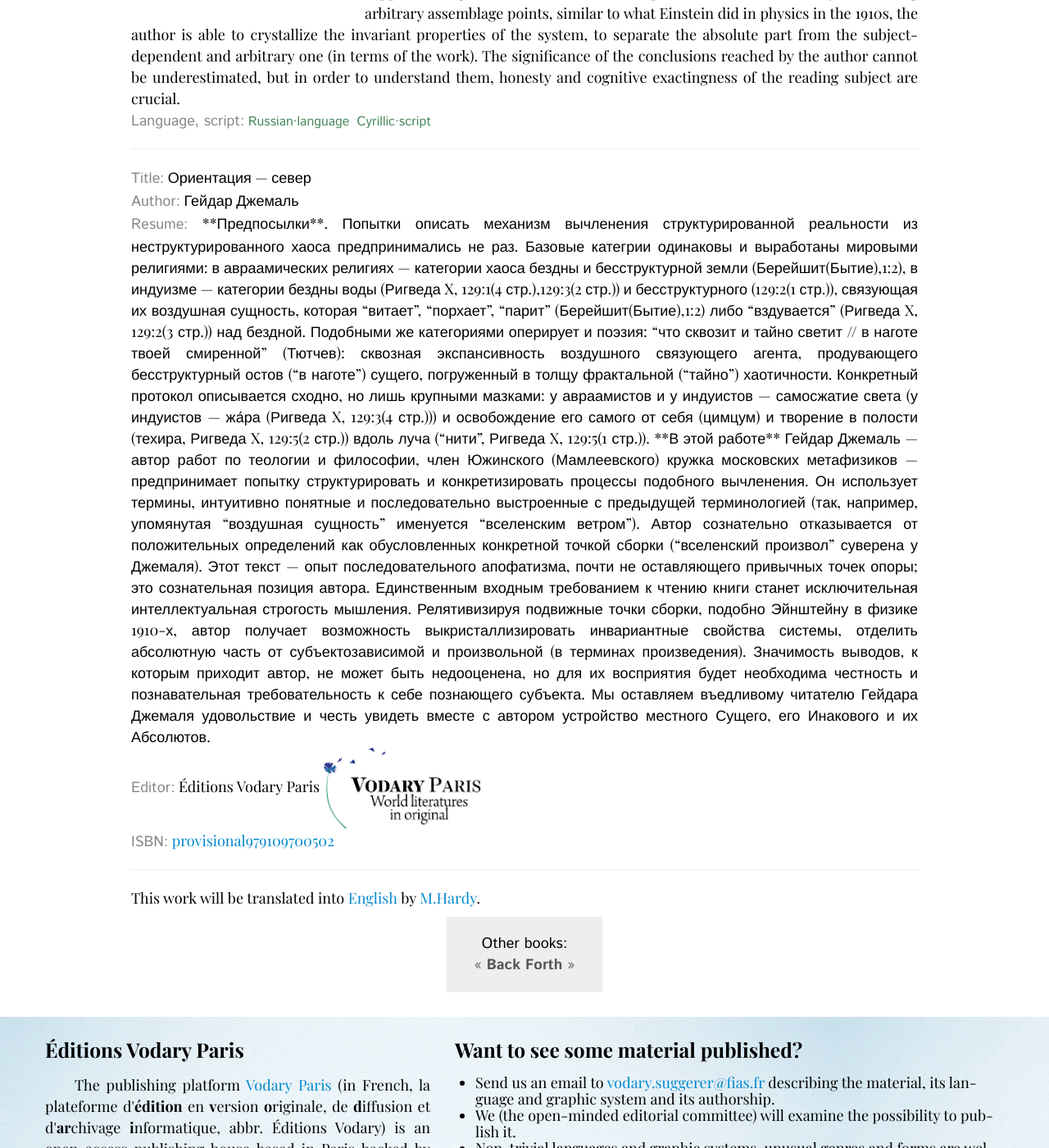
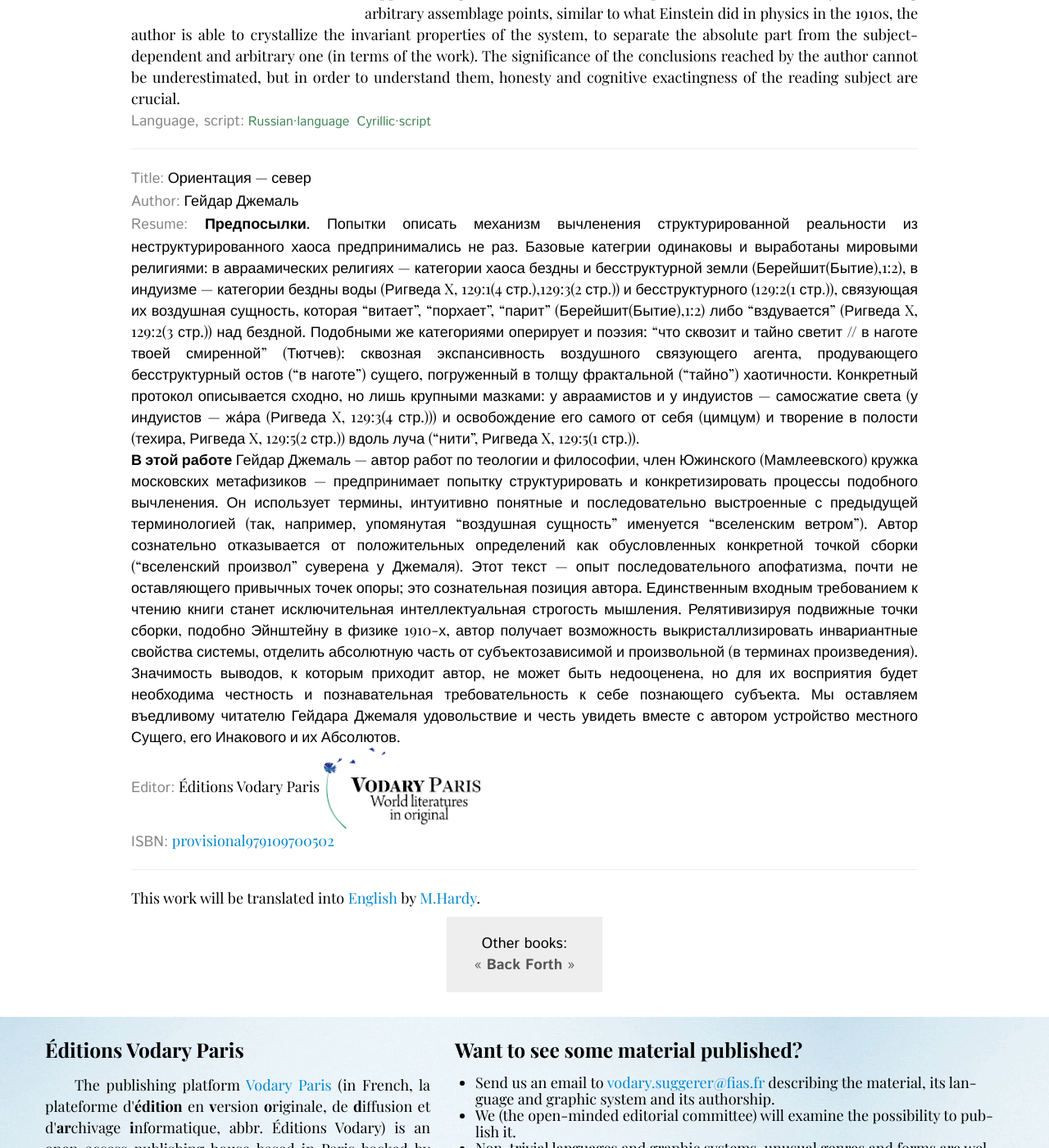
Before and after one commit to mlare/vodary, a Jekyll site: the page built from _posts/2018-11-24-jamal.markdown, in a window 1280 px wide and 1400 px high, scrolled down 715 px. Shown: the whole window at 82% size. Built offline with Jekyll 4.4.1, drawn with Linux system fonts in a browser that asks for light colours; some web fonts are replaced; Markdown is read by kramdown in place of the engine named in the settings.

```diff
--- a/_posts/2018-11-24-jamal.markdown
+++ b/_posts/2018-11-24-jamal.markdown
@@ -9,9 +9,8 @@ demo:
 author: Geydar Dzhemal
 ortitle: Ориентация — север
 orauthor: Гейдар Джемаль
-orresume: "**Предпосылки**. Попытки описать механизм вычленения структурированной реальности из неструктурированного хаоса предпринимались не раз. Базовые категрии одинаковы и выработаны мировыми религиями: в авраамических религиях —  категории хаоса бездны и бесструктурной земли (Берейшит(Бытие),1:2), в индуизме —  категории бездны воды (Ригведа X, 129:1(4 стр.),129:3(2 стр.)) и бесструктурного (129:2(1 стр.)), связующая их воздушная сущность, которая “витает”, “порхает”, “парит” (Берейшит(Бытие),1:2) либо “вздувается” (Ригведа X, 129:2(3 стр.)) над бездной. Подобными же категориями оперирует и поэзия: “что сквозит и тайно светит // в наготе твоей смиренной” (Тютчев): сквозная экспансивность воздушного связующего агента, продувающего бесструктурный остов (“в наготе”) сущего, погруженный в толщу фрактальной (“тайно”) хаотичности. Конкретный протокол описывается сходно, но лишь крупными мазками: у авраамистов и у индуистов — самосжатие света (у индуистов — жа́ра (Ригведа X, 129:3(4 стр.))) и освобождение его самого от себя (цимцум) и творение в полости (техира, Ригведа X, 129:5(2 стр.)) вдоль луча (“нити”, Ригведа X, 129:5(1 стр.)).
-
-**В этой работе** Гейдар Джемаль — автор работ по теологии и философии, член Южинского (Мамлеевского) кружка московских метафизиков — предпринимает попытку структурировать и конкретизировать процессы подобного вычленения. Он использует термины, интуитивно понятные и последовательно выстроенные с предыдущей терминологией (так, например, упомянутая “воздушная сущность” именуется “вселенским ветром”). Автор сознательно отказывается от положительных определений как обусловленных конкретной точкой сборки (“вселенский произвол” суверена у Джемаля). Этот текст — опыт последовательного апофатизма, почти не оставляющего привычных точек опоры; это сознательная позиция автора. Единственным входным требованием к чтению книги станет исключительная интеллектуальная строгость мышления. Релятивизируя подвижные точки сборки, подобно Эйнштейну в физике 1910-х, автор получает возможность выкристаллизировать инвариантные свойства системы, отделить абсолютную часть от субъектозависимой и произвольной (в терминах произведения). Значимость выводов, к которым приходит автор, не может быть недооценена, но для их восприятия будет необходима честность и  познавательная требовательность к себе познающего субъекта. Мы оставляем въедливому читателю Гейдара Джемаля удовольствие и честь увидеть вместе с автором устройство местного Сущего, его Инакового и их Абсолютов."
+orresume: "<strong>Предпосылки</strong>. Попытки описать механизм вычленения структурированной реальности из неструктурированного хаоса предпринимались не раз. Базовые категрии одинаковы и выработаны мировыми религиями: в авраамических религиях —  категории хаоса бездны и бесструктурной земли (Берейшит(Бытие),1:2), в индуизме —  категории бездны воды (Ригведа X, 129:1(4 стр.),129:3(2 стр.)) и бесструктурного (129:2(1 стр.)), связующая их воздушная сущность, которая “витает”, “порхает”, “парит” (Берейшит(Бытие),1:2) либо “вздувается” (Ригведа X, 129:2(3 стр.)) над бездной. Подобными же категориями оперирует и поэзия: “что сквозит и тайно светит // в наготе твоей смиренной” (Тютчев): сквозная экспансивность воздушного связующего агента, продувающего бесструктурный остов (“в наготе”) сущего, погруженный в толщу фрактальной (“тайно”) хаотичности. Конкретный протокол описывается сходно, но лишь крупными мазками: у авраамистов и у индуистов — самосжатие света (у индуистов — жа́ра (Ригведа X, 129:3(4 стр.))) и освобождение его самого от себя (цимцум) и творение в полости (техира, Ригведа X, 129:5(2 стр.)) вдоль луча (“нити”, Ригведа X, 129:5(1 стр.)).<br>
+<strong>В этой работе</strong> Гейдар Джемаль — автор работ по теологии и философии, член Южинского (Мамлеевского) кружка московских метафизиков — предпринимает попытку структурировать и конкретизировать процессы подобного вычленения. Он использует термины, интуитивно понятные и последовательно выстроенные с предыдущей терминологией (так, например, упомянутая “воздушная сущность” именуется “вселенским ветром”). Автор сознательно отказывается от положительных определений как обусловленных конкретной точкой сборки (“вселенский произвол” суверена у Джемаля). Этот текст — опыт последовательного апофатизма, почти не оставляющего привычных точек опоры; это сознательная позиция автора. Единственным входным требованием к чтению книги станет исключительная интеллектуальная строгость мышления. Релятивизируя подвижные точки сборки, подобно Эйнштейну в физике 1910-х, автор получает возможность выкристаллизировать инвариантные свойства системы, отделить абсолютную часть от субъектозависимой и произвольной (в терминах произведения). Значимость выводов, к которым приходит автор, не может быть недооценена, но для их восприятия будет необходима честность и  познавательная требовательность к себе познающего субъекта. Мы оставляем въедливому читателю Гейдара Джемаля удовольствие и честь увидеть вместе с автором устройство местного Сущего, его Инакового и их Абсолютов."
 isbn: provisional979109700502
 thumbnail: Dzhemal.png
 tags: Russian·language Cyrillic·script
```
